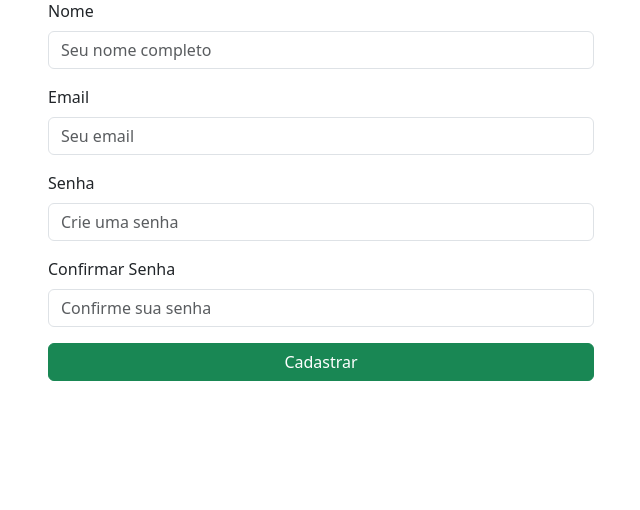
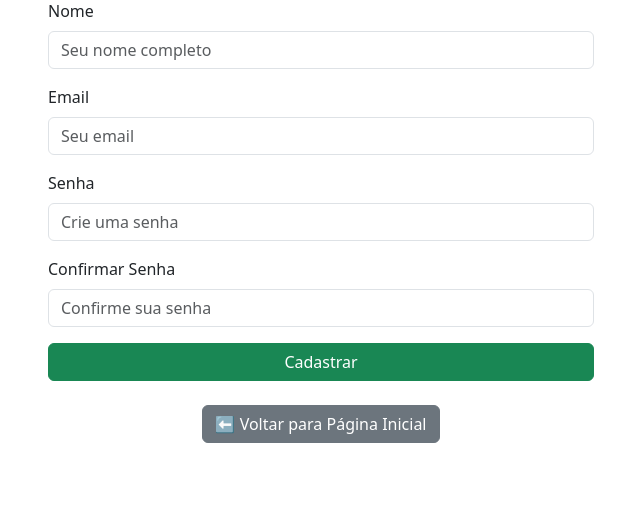
Before and after one commit to ScoobyTT/Site_Aeroporto, a Flask app: page /cadastro/ in a window 1280 px wide. Shown: the part 111-621 px from the top of the page, without its empty margins (319-959 px from the left). Run offline with Flask 3, Linux system fonts and the light colour scheme.

Commit message:
Add back button to cadastro.html
Added a back button to the cadastro form for navigation.

```diff
--- a/app/templates/cadastro.html
+++ b/app/templates/cadastro.html
@@ -31,6 +31,12 @@
                     <div class="d-grid">
                         {{ form.submit(class="btn btn-success") }}
                     </div>
+                      <!-- Botão de voltar -->
+    <div class="text-center mt-4">
+      <a href="{{ url_for('homepage') }}" class="btn btn-secondary">⬅️ Voltar para Página Inicial</a>
+    </div>
+  </div>
+
                 </form>
 
                 {% with messages = get_flashed_messages(with_categories=true) %}
@@ -39,6 +45,7 @@
                       {% for category, message in messages %}
                         <div class="alert alert-{{ category }}">{{ message }}</div>
                       {% endfor %}
+
                     </div>
                   {% endif %}
                 {% endwith %}
```
